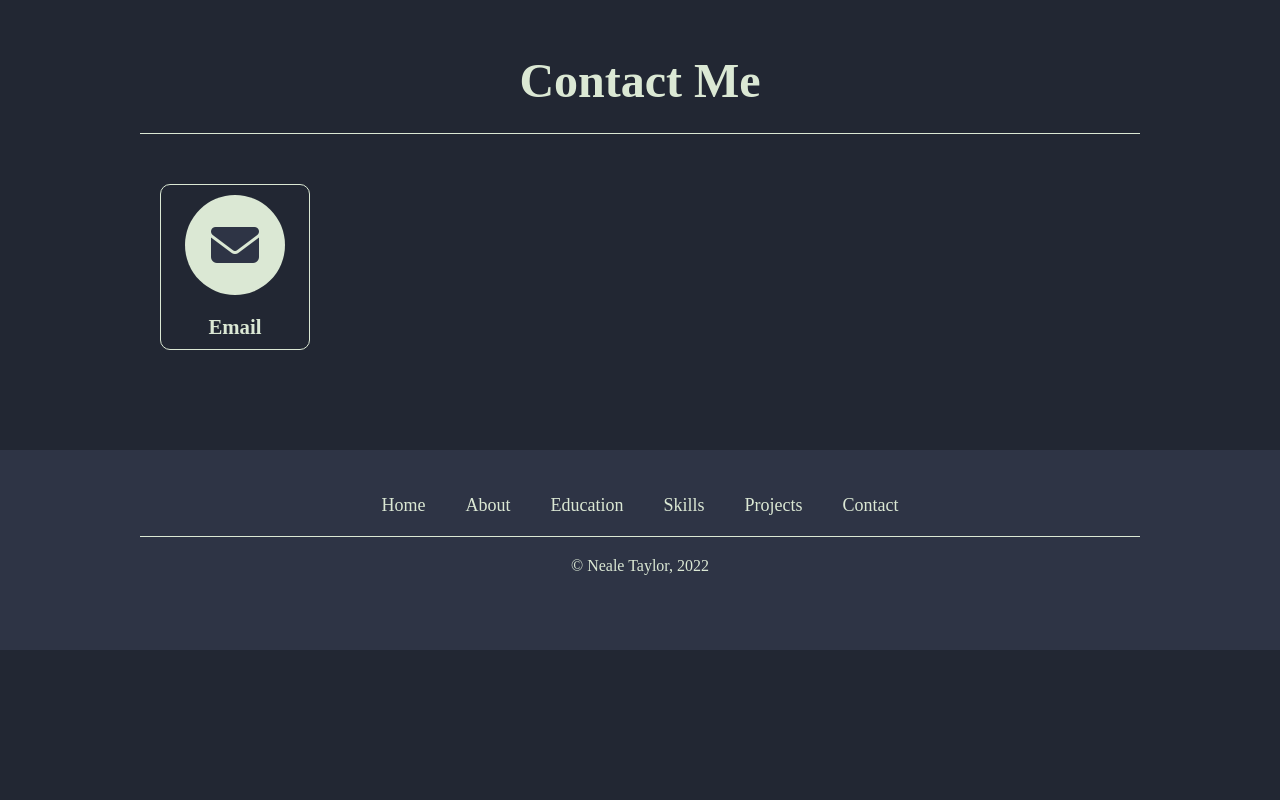
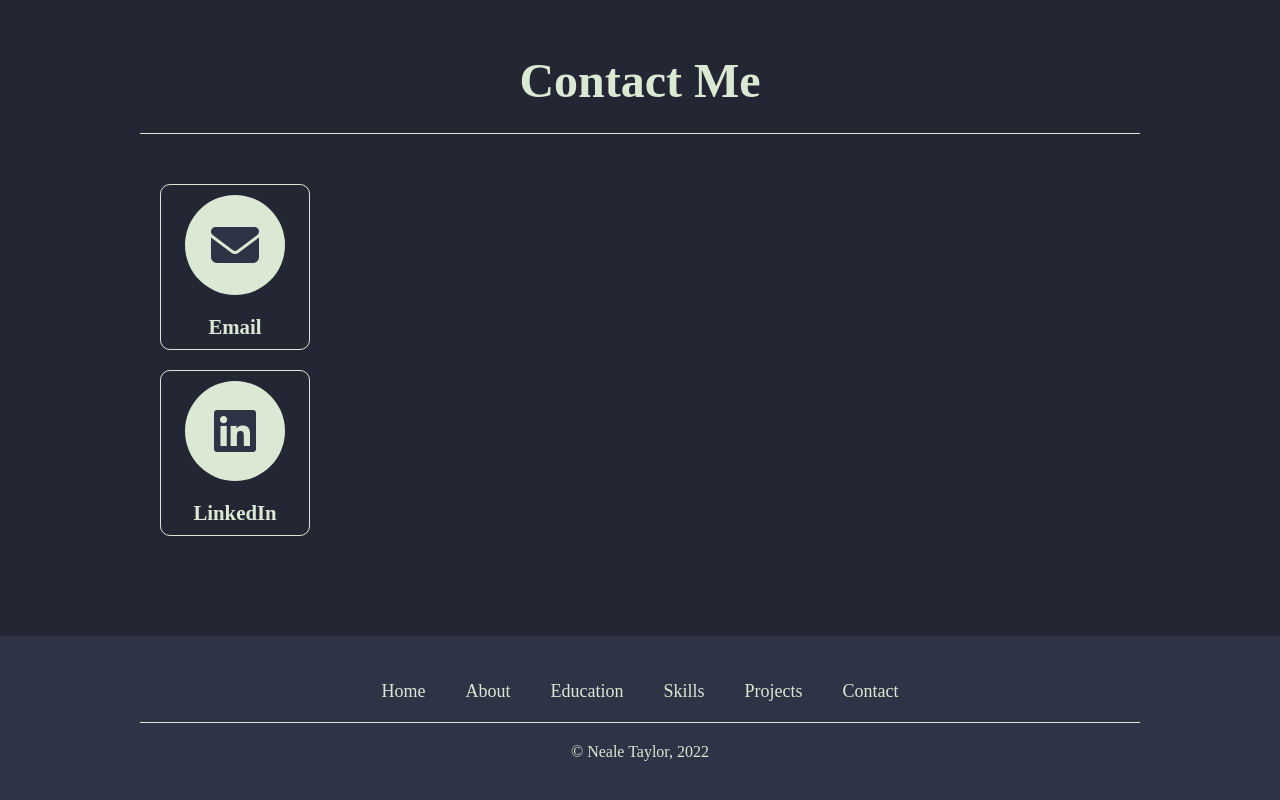
Before and after one commit to NealePT/nealetaylorcom, a React (Create React App) app in the folder react-site/: page / in a window 1280 px wide. Shown: the part 4083-4883 px from the top of the page. Before the commit the page ends 4733 px from the top, so only its background shows below. Built offline with nearby package versions, Linux system fonts and the light colour scheme.

Commit message:
change div name

```diff
--- a/react-site/src/components/Contact.jsx
+++ b/react-site/src/components/Contact.jsx
@@ -5,10 +5,14 @@ export default function Contact(props) {
         <h3>
           Contact Me
         </h3>
-        <div className="conactLinks">
-          <a className="contactLink contactEmailLink" href="mailto:nealeptaylor@gmail.com">
+        <div className="contactLinks">
+          <a className="contactLink" href="mailto:nealeptaylor@gmail.com">
             <i class="fa-solid fa-envelope"></i>
             <h5>Email</h5>
+          </a>
+          <a className="contactLink" href="https://www.linkedin.com/in/nealeptaylor/">
+            <i className="fa-brands fa-linkedin"></i>
+            <h5>LinkedIn</h5>
           </a>
         </div>
       </div>
```
